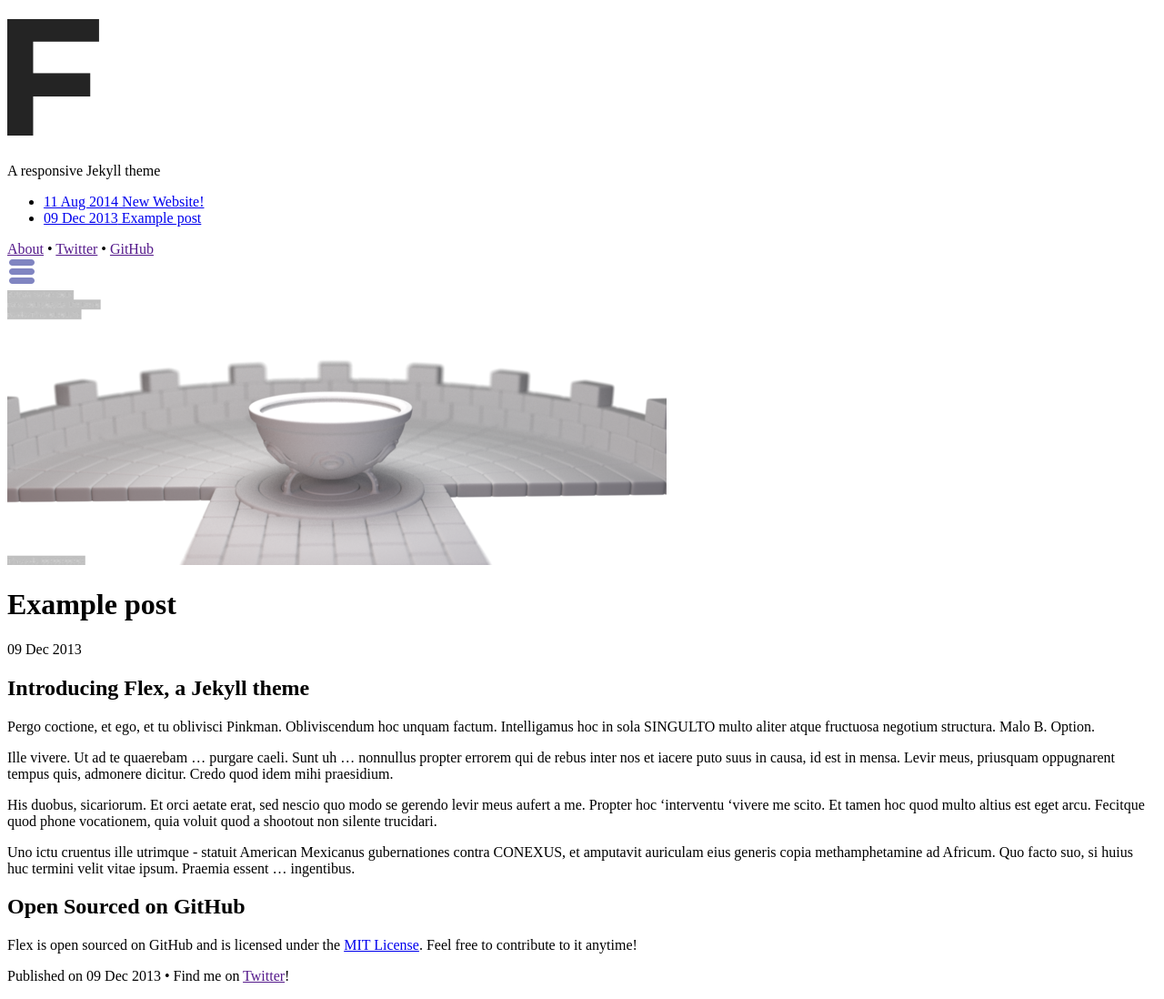
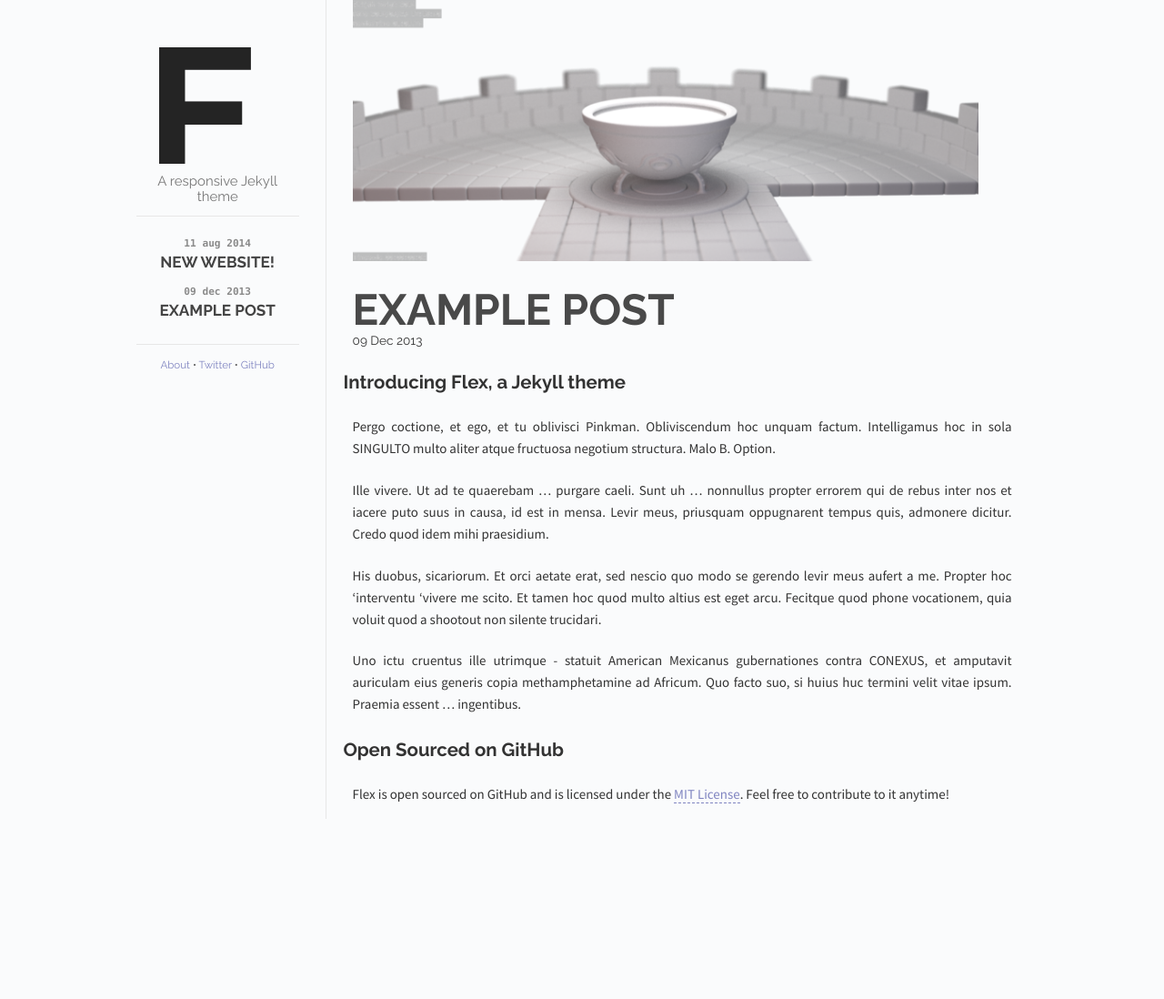
Before and after one commit to lucywyman/blog-thing, a Jekyll site: the page built from _posts/2013-12-09-example-post.md, in a window 1280 px wide. Shown: the whole page at 91% size. Built offline with Jekyll 4.4.1, drawn with Linux system fonts in a browser that asks for light colours; Markdown is read by kramdown in place of the engine named in the settings; after the commit the page ends 900 px from its top, so only the background shows below that.

Commit message:
Please let this config work

```diff
--- a/_includes/post.html
+++ b/_includes/post.html
@@ -1,6 +1,6 @@
 <div class="content" id="home">
   <div id="sidebar-button">
-    <img src="/images/sidebar-button.png">
+    <img src="images/sidebar-button.png">
   </div>
   <div id="post-info">
     <div id="cover-photo-container">
--- a/_layouts/default.html
+++ b/_layouts/default.html
@@ -18,13 +18,13 @@
       <meta name="viewport" content="width=device-width">
 
       <!-- syntax highlighting CSS -->
-      <link rel="stylesheet" href="css/syntax.css">
+      <link rel="stylesheet" href="/css/syntax.css">
 
       <!-- Custom CSS -->
-      <link rel="stylesheet" href="css/main.css">
+      <link rel="stylesheet" href="/css/main.css">
 
       <!-- Responsive CSS -->
-      <link rel="stylesheet" href="css/responsive.css">
+      <link rel="stylesheet" href="/css/responsive.css">
 
       <!-- Google Fonts -->
       <link href='http://fonts.googleapis.com/css?family=Source+Sans+Pro:300,400,700' rel='stylesheet' type='text/css'>
@@ -61,6 +61,6 @@
         {{ content }}
 
     </div>
-    <script src="/scripts/responsive.js" type="text/javascript"></script>
+    <script src="scripts/responsive.js" type="text/javascript"></script>
   </body>
 </html>
```
Also changed, not shown: 3 other files.
